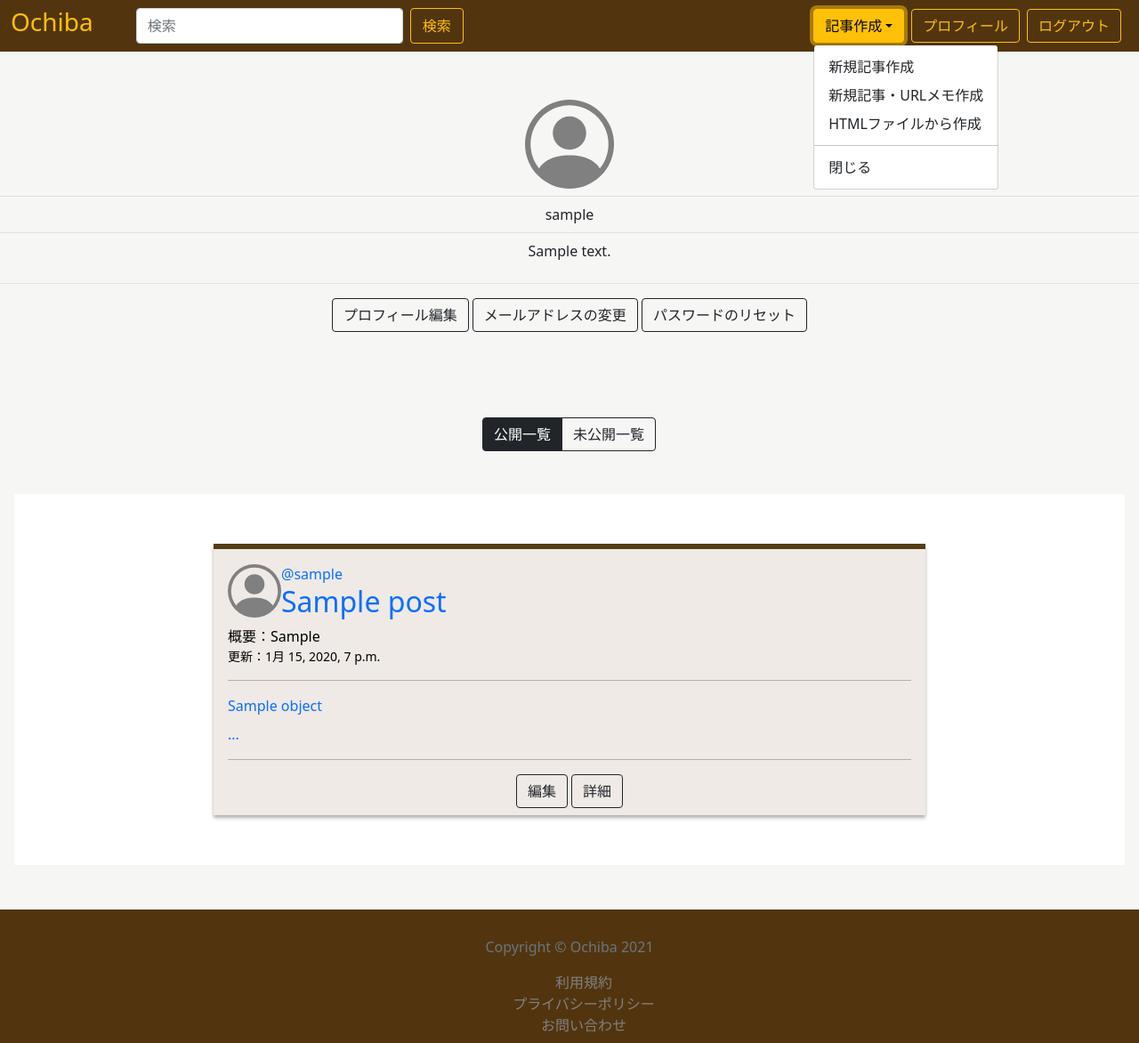
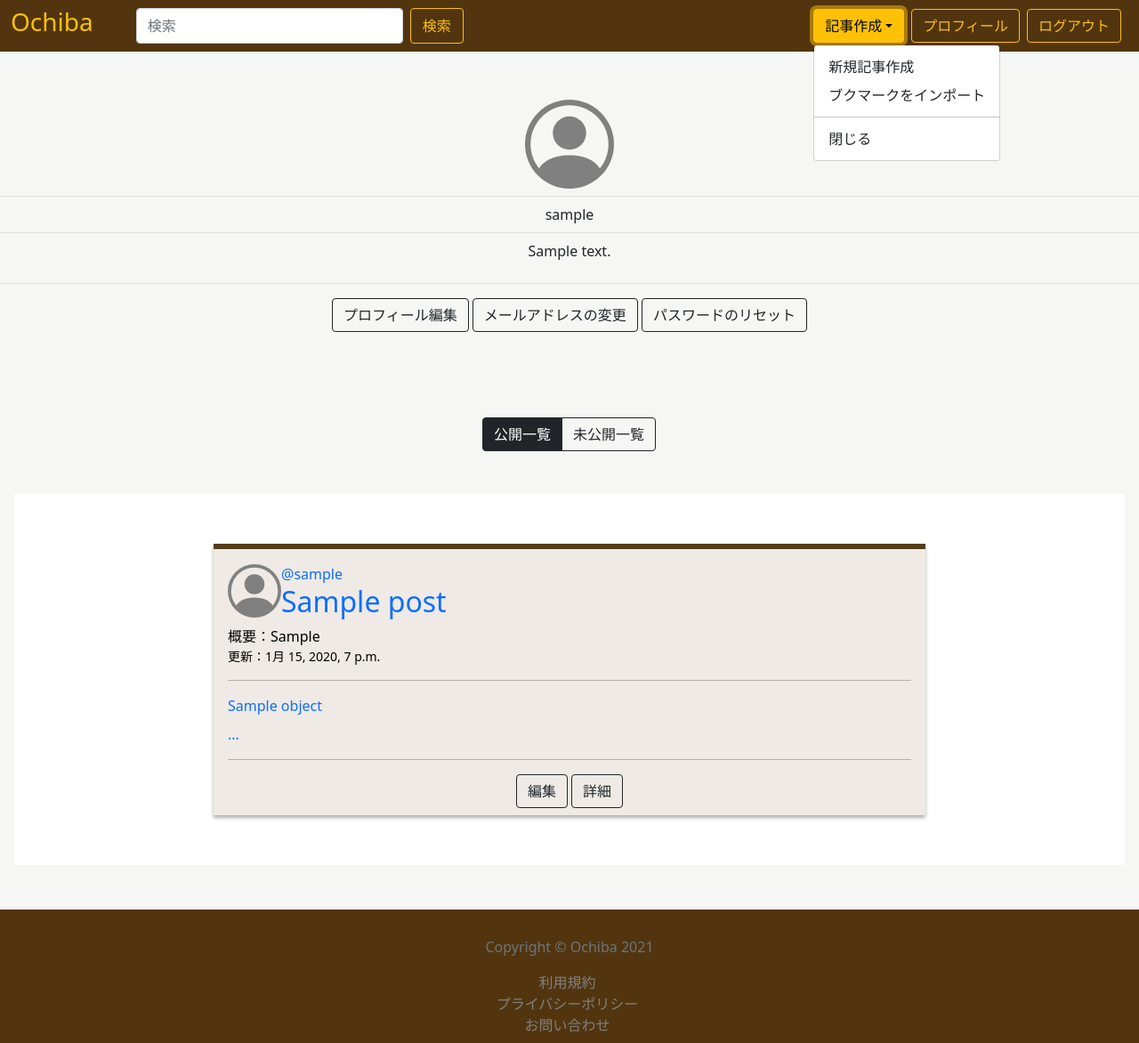
Before and after one commit to manasan-iTL/ochiba-backend, a Django app: a page that uses templates/header.html in a window 1280 px wide, after a click on "記事作成". Shown: the whole page at 89% size. Run offline with Django 3.2, Linux system fonts and the light colour scheme; a user stored in the database is signed in; tables that the repository leaves empty hold one stand-in row (values such as "Sample post"); some libraries are stand-ins or nearby versions; some web fonts are replaced.

Commit message:
issueの106,112,115,121の修正

```diff
--- a/assets/css/sticky-footer.css
+++ b/assets/css/sticky-footer.css
@@ -26,6 +26,9 @@ body {
   list-style: none;
   text-decoration: grey;
   text-align: center;
+  margin-right: 37px;
+  /* text-align: right;
+  margin-right: 20px; */
 }
 
 .footer-list-item {
--- a/templates/accounts/profile.html
+++ b/templates/accounts/profile.html
@@ -208,12 +208,16 @@
             {% for post in post_data %}
             <div class="layout-index p-3 mx-3 my-0" style="background-color: white;">
                 {% for post in post_data %}
-                <div class="card mx-0">
+                <div class="article">
                     <div class="card-object d-flex my-2">
                     <div class="align-self-center mr-2">
                         <a href="{% url 'accounts:profile' post.user.username %}">
                         {% if post.user.image %}
-                            <img src='{{ post.user.image.url }}' width="60" height="60" style="border-radius: 50%;">
+                            <svg xmlns="http://www.w3.org/2000/svg" width="60" height="60" fill="gray" class="bi bi-person-circle" viewBox="0 0 16 16">
+                                <path d="M11 6a3 3 0 1 1-6 0 3 3 0 0 1 6 0z"/>
+                                <path fill-rule="evenodd" d="M0 8a8 8 0 1 1 16 0A8 8 0 0 1 0 8zm8-7a7 7 0 0 0-5.468 11.37C3.242 11.226 4.805 10 8 10s4.757 1.225 5.468 2.37A7 7 0 0 0 8 1z"/>
+                            </svg>
+                            <!-- <img src='{{ post.user.image.url }}' width="60" height="60" style="border-radius: 50%;"> -->
                         {% else %}
                         <svg xmlns="http://www.w3.org/2000/svg" width="60" height="60" fill="gray" class="bi bi-person-circle" viewBox="0 0 16 16">
                             <path d="M11 6a3 3 0 1 1-6 0 3 3 0 0 1 6 0z"/>
--- a/templates/header.html
+++ b/templates/header.html
@@ -67,10 +67,10 @@
                   <li class="nav-item dropdown">
                     <a class="dropdown-toggle me-2 btn btn-outline-warning" data-bs-toggle="dropdown" href="#" role="button" aria-expanded="false">記事作成</a>
                     <ul class="dropdown-menu">
-                      <li><a class="dropdown-item" href="{% url 'create_post' %}">新規記事作成</a></li>
+                      <!-- <li><a class="dropdown-item" href="{% url 'create_post' %}">新規記事作成</a></li> -->
                       <!-- <li><a class="dropdown-item" href="{% url 'create_object' %}">新規URLメモ作成</a></li> -->
-                      <li><a class="dropdown-item" href="{% url 'create_postobj' %}">新規記事・URLメモ作成</a></li>
-                      <li><a class="dropdown-item" href="{% url 'file_upload' %}">HTMLファイルから作成</a></li>
+                      <li><a class="dropdown-item" href="{% url 'create_postobj' %}">新規記事作成</a></li>
+                      <li><a class="dropdown-item" href="{% url 'file_upload' %}">ブクマークをインポート</a></li>
                       <!-- <li><a class="dropdown-item" href="{%url 'create_post' %}">編集</a></li> -->
                       <li><hr class="dropdown-divider"></li>
                       <li><a class="dropdown-item" href="#">閉じる</a></li>
```
Also changed, not shown: templates/articles/detail.html (+9 -8 lines).
